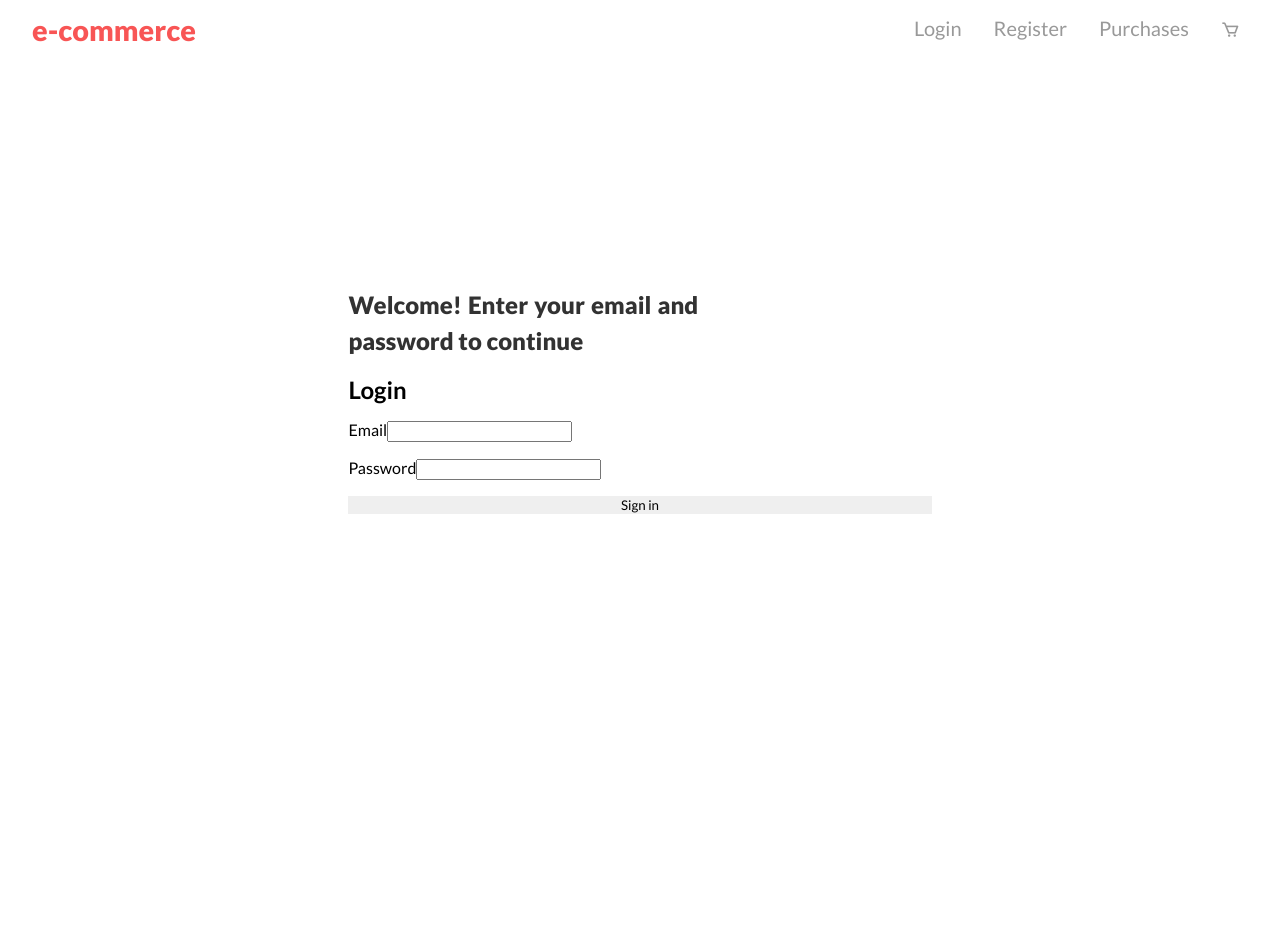
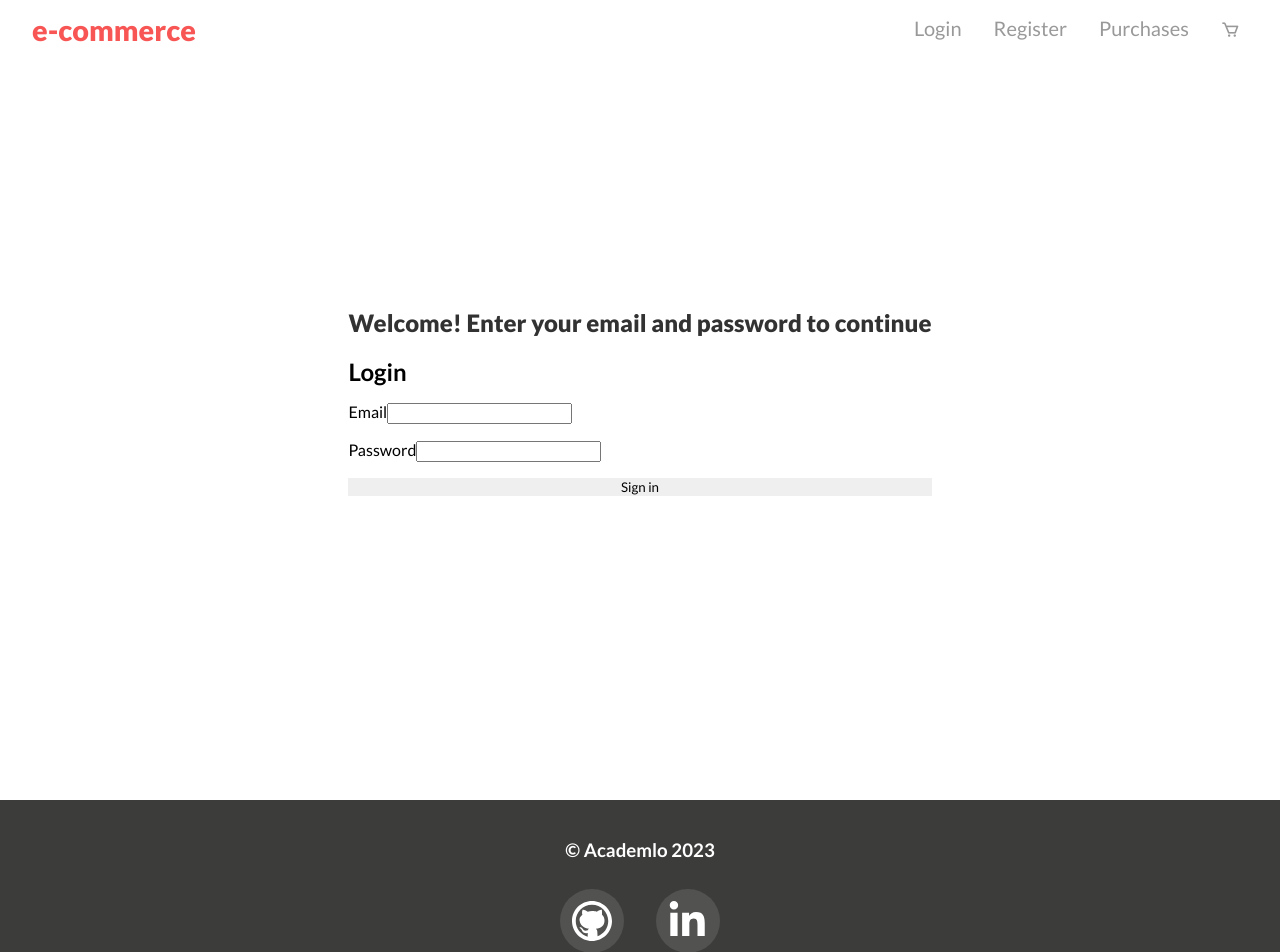
Before and after one commit to Ags96/e-commerce-react, a React (Vite) app: page /#/login in a window 1280 px wide. Shown: the top 952 px of the page. Before the commit the page ends 800 px from the top, so only its background shows below. Built offline with nearby package versions, Linux system fonts and the light colour scheme; no server answers.

Commit message:
Created Footer component

```diff
--- a/src/App.jsx
+++ b/src/App.jsx
@@ -10,6 +10,7 @@ import Register from "./pages/Register"
 import Login from "./pages/Login"
 import Cart from "./pages/Cart"
 import Purchases from "./pages/Purchases"
+import Footer from "./components/shared/Footer"
 
 function App() {
   const dispatch = useDispatch()
@@ -29,6 +30,7 @@ function App() {
         <Route path="/cart" element={<Cart />} />
         <Route path="/purchases" element={<Purchases />} />
       </Routes>
+      <Footer/>
     </div>
   )
 }
--- a/src/components/ProductId/styles/productIdInfo.css
+++ b/src/components/ProductId/styles/productIdInfo.css
@@ -12,6 +12,8 @@
 .product__description {
     line-height: 1.6em;
     padding-bottom: 2em;
+    padding-right: 1em;
+    padding-left: 1em;
     text-align: justify;
 }
 .footer__container {
--- /dev/null
+++ b/src/components/shared/Footer.jsx
@@ -0,0 +1,25 @@
+import './footer.css'
+import github from "../../assets/img/github.svg"
+import linkedin from "../../assets/img/linkedin.svg"
+
+const Footer = () => {
+  return (
+    <footer className="footer__home-container">
+      <h3 className="footer__copyright">© Academlo 2023</h3>
+      <div className="images__container">
+        <div className="img__container">
+          <a href="">
+            <img className="footer-img" src={github} alt="" />
+          </a>
+        </div>
+        <div className="img__container">
+          <a href="">
+            <img className="footer-img" src={linkedin} alt="" />
+          </a>
+        </div>
+      </div>
+    </footer>
+  );
+};
+
+export default Footer;
--- /dev/null
+++ b/src/components/shared/footer.css
@@ -0,0 +1,34 @@
+.footer__home-container {
+    background: #3c3c3b;
+    width: 100%;
+    height: 12em;
+    position: absolute;
+    color: #fff;
+    display: flex;
+    flex-direction: column;
+    justify-content: center;
+    align-items: center;
+  }
+  .footer__copyright {
+    text-align: center;
+  }
+  .images__container {
+    display: flex;
+    gap: 2em;
+    margin-top: 1.8em;
+  }
+  .img__container {
+    width: 4em;
+    height: 4em;
+    background-color: #525251;
+    border-radius: 50%;
+    display: flex;
+    justify-content: center;
+    align-items: center;
+  }
+  .footer-img {
+    width: 2.5em;
+  }
+  .img__container:hover {
+    filter: brightness(1.2);
+  }
--- a/src/pages/Home.jsx
+++ b/src/pages/Home.jsx
@@ -4,8 +4,8 @@ import CardProduct from "../components/Home/CardProduct"
 import "./styles/home.css"
 import FilterCategory from "../components/FilterCat/FilterCategory"
 import FilterByPrice from "../components/Home/FilterByPrice"
-import github from "../assets/img/github.svg"
-import linkedin from "../assets/img/linkedin.svg"
+import Footer from "../components/shared/Footer"
+
 
 const Home = () => {
   const [inputValue, setInputValue] = useState("")
@@ -59,17 +59,6 @@ const Home = () => {
             ))}
           </div>
       </div>
-      <footer className="footer__home-container">
-            <h3 className="footer__copyright">© Academlo 2023</h3>
-            <div className="images__container">
-              <div className="img__container">
-                <a href=""><img className="footer-img" src={github} alt="" /></a>
-              </div>
-              <div className="img__container">
-                <a href=""><img className="footer-img" src={linkedin} alt="" /></a>
-              </div>
-            </div>
-      </footer>
     </div>
   )
 }
--- a/src/pages/Register.jsx
+++ b/src/pages/Register.jsx
@@ -2,6 +2,7 @@ import React from "react"
 import {useForm} from "react-hook-form"
 import useAuthentication from "../hooks/useAuthentication"
 import defaultRegisterValues from "../utils/defaultRegisterValues"
+import './styles/register.css'
 
 const Register = () => {
   const {register, handleSubmit, reset} = useForm()
@@ -14,7 +15,7 @@ const Register = () => {
   }
 
   return (
-    <form onSubmit={handleSubmit(submit)}>
+    <form className="register__form-container" onSubmit={handleSubmit(submit)}>
       <h2>Create new user</h2>
       <div>
         <label htmlFor="firstName">First Name</label>
--- a/src/pages/styles/home.css
+++ b/src/pages/styles/home.css
@@ -44,38 +44,3 @@
   height: 400px;
   bottom: 5em;
 }
-/** footer styles */
-.footer__home-container {
-  background: #3c3c3b;
-  width: 100%;
-  height: 12em;
-  position: absolute;
-  color: #fff;
-  display: flex;
-  flex-direction: column;
-  justify-content: center;
-  align-items: center;
-}
-.footer__copyright {
-  text-align: center;
-}
-.images__container {
-  display: flex;
-  gap: 2em;
-  margin-top: 1.8em;
-}
-.img__container {
-  width: 4em;
-  height: 4em;
-  background-color: #525251;
-  border-radius: 50%;
-  display: flex;
-  justify-content: center;
-  align-items: center;
-}
-.footer-img {
-  width: 2.5em;
-}
-.img__container:hover {
-  filter: brightness(1.2);
-}
--- a/src/pages/styles/login.css
+++ b/src/pages/styles/login.css
@@ -13,7 +13,6 @@
 }
 .login__title {
     text-align: justify;
-    max-width: 60%;
     font-weight: 800;
     line-height: 1.5em;
     opacity: 0.8;
--- a/src/pages/styles/productId.css
+++ b/src/pages/styles/productId.css
@@ -1,10 +1,13 @@
 .slider__info-container {
+  margin-top: 1em;
   display: flex;
   justify-content: center;
   gap: 2em;
   flex-wrap: wrap;
 }
 .home__title-container {
+  margin-top: 2em;
+  margin-bottom: 2em;
   display: flex;
   align-items: center;
   gap: 1em;
```
Also changed, not shown: src/pages/styles/register.css (added).
